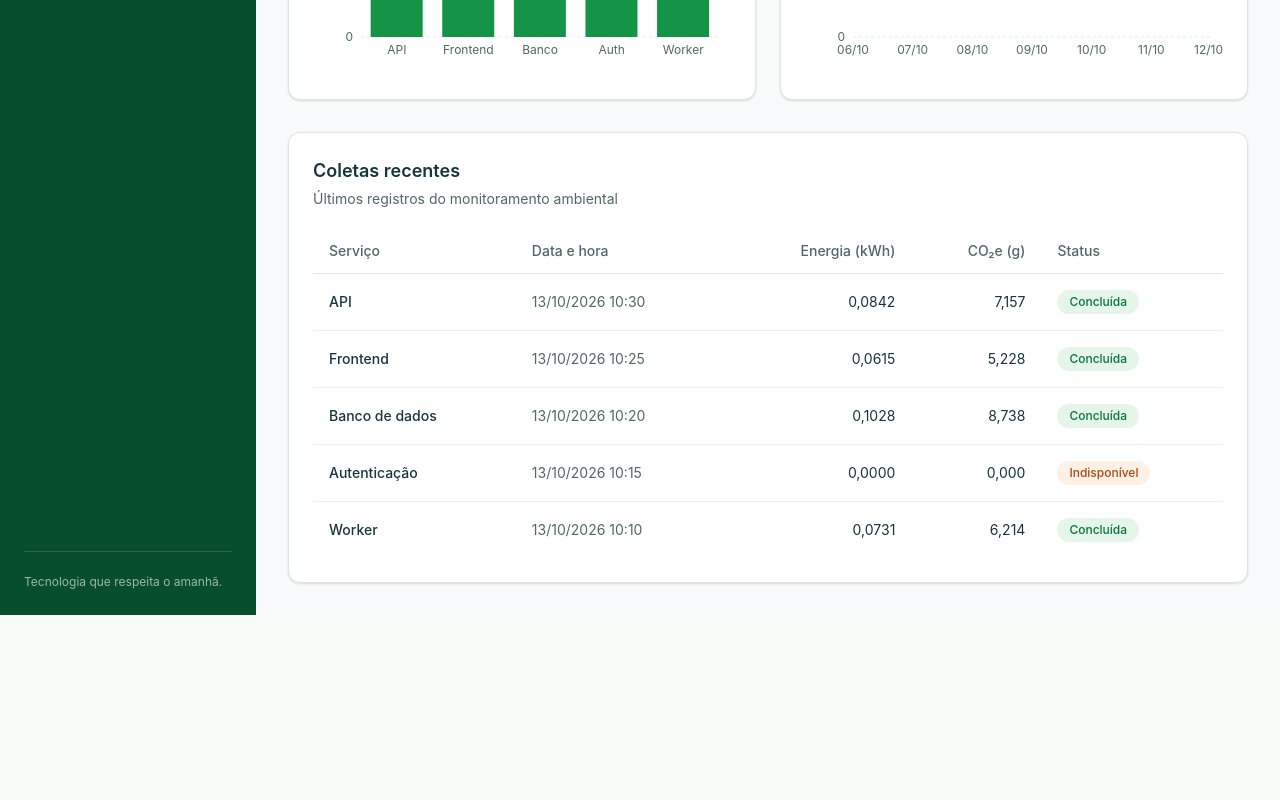
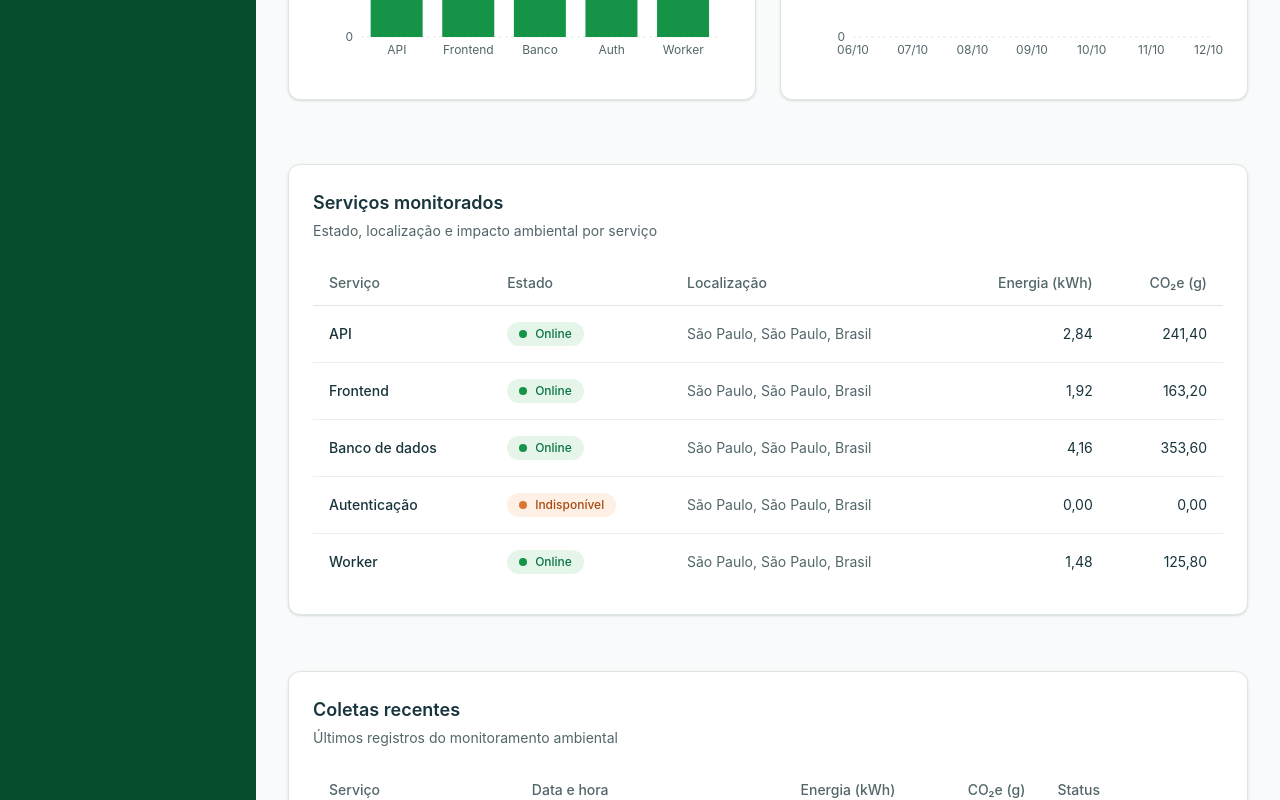
Before and after one commit to devmaster-organizations/greener, a Next.js app in the folder frontend/: page / in a window 1280 px wide. Shown: the part 700-1500 px from the top of the page. Before the commit the page ends 1315 px from the top, so only its background shows below. Built offline with nearby package versions, Linux system fonts and the light colour scheme.

Commit message:
feat: adiciona lista de servicos monitorados

```diff
--- a/frontend/src/app/page.tsx
+++ b/frontend/src/app/page.tsx
@@ -5,12 +5,14 @@ import IndicadorCard from "../components/dashboard/IndicadorCard";
 import ImpactoPorServico from "../components/dashboard/ImpactoPorServico";
 import HistoricoImpacto from "../components/dashboard/HistoricoImpacto";
 import UltimasColetas from "../components/dashboard/UltimasColetas";
+import ServicosMonitorados from "../components/dashboard/ServicosMonitorados";
 
 import {
   indicadoresDashboard,
   impactoPorServico,
   historicoImpacto,
   ultimasColetas,
+  servicosMonitorados,
 } from "../data/mockDashboard";
 
 
@@ -49,7 +51,14 @@ export default function Home() {
           <HistoricoImpacto dados={historicoImpacto} />
         </section>
 
-        <UltimasColetas dados={ultimasColetas} />
+        <section
+          className="mt-8 grid grid-cols-1 gap-6 2xl:grid-cols-2"
+          aria-label="Detalhes do monitoramento"
+        >
+          <ServicosMonitorados dados={servicosMonitorados} />
+
+          <UltimasColetas dados={ultimasColetas} />
+        </section>
 
       </main>
 
--- /dev/null
+++ b/frontend/src/components/dashboard/ServicosMonitorados.tsx
@@ -0,0 +1,112 @@
+
+interface Servico {
+  id: number;
+  nome: string;
+  status: "Online" | "Indisponível";
+  pais: string;
+  regiao: string;
+  cidade: string;
+  energiaKwh: number;
+  co2e: number;
+}
+
+interface ServicosMonitoradosProps {
+  dados: Servico[];
+}
+
+export default function ServicosMonitorados({
+  dados,
+}: ServicosMonitoradosProps) {
+  return (
+    <section className="mt-8 rounded-xl border border-[#DCE8DF] bg-white p-6 shadow-sm">
+      <div className="mb-5">
+        <h2 className="text-lg font-semibold text-[#18343C]">
+          Serviços monitorados
+        </h2>
+
+        <p className="mt-1 text-sm text-[#52666A]">
+          Estado, localização e impacto ambiental por serviço
+        </p>
+      </div>
+
+      <div className="overflow-x-auto">
+        <table className="w-full min-w-[850px] text-left text-sm">
+          <thead>
+            <tr className="border-b border-[#DCE8DF] text-[#52666A]">
+              <th className="px-4 py-3 font-medium">Serviço</th>
+              <th className="px-4 py-3 font-medium">Estado</th>
+              <th className="px-4 py-3 font-medium">Localização</th>
+              <th className="px-4 py-3 text-right font-medium">
+                Energia (kWh)
+              </th>
+              <th className="px-4 py-3 text-right font-medium">
+                CO₂e (g)
+              </th>
+            </tr>
+          </thead>
+
+          <tbody>
+            {dados.map((servico) => (
+              <tr
+                key={servico.id}
+                className="border-b border-[#E8EFEA] last:border-0 hover:bg-[#F7FAF7]"
+              >
+                <td className="px-4 py-4 font-medium text-[#18343C]">
+                  {servico.nome}
+                </td>
+
+                <td className="px-4 py-4">
+                  <span
+                    className={`inline-flex items-center gap-2 rounded-full px-3 py-1 text-xs font-medium ${
+                      servico.status === "Online"
+                        ? "bg-[#E5F5E9] text-[#087443]"
+                        : "bg-[#FFF0E5] text-[#A64B12]"
+                    }`}
+                  >
+                    <span
+                      className={`h-2 w-2 rounded-full ${
+                        servico.status === "Online"
+                          ? "bg-[#159447]"
+                          : "bg-[#D97732]"
+                      }`}
+                    />
+                    {servico.status}
+                  </span>
+                </td>
+
+                <td className="px-4 py-4 text-[#52666A]">
+                  {servico.cidade}, {servico.regiao}, {servico.pais}
+                </td>
+
+                <td className="px-4 py-4 text-right text-[#18343C]">
+                  {servico.energiaKwh.toLocaleString("pt-BR", {
+                    minimumFractionDigits: 2,
+                    maximumFractionDigits: 4,
+                  })}
+                </td>
+
+                <td className="px-4 py-4 text-right text-[#18343C]">
+                  {servico.co2e.toLocaleString("pt-BR", {
+                    minimumFractionDigits: 2,
+                    maximumFractionDigits: 3,
+                  })}
+                </td>
+              </tr>
+            ))}
+
+            {dados.length === 0 && (
+              <tr>
+                <td
+                  colSpan={5}
+                  className="px-4 py-8 text-center text-[#52666A]"
+                >
+                  Nenhum serviço encontrado.
+                </td>
+              </tr>
+            )}
+          </tbody>
+        </table>
+      </div>
+    </section>
+  );
+}
--- a/frontend/src/data/mockDashboard.ts
+++ b/frontend/src/data/mockDashboard.ts
@@ -175,3 +175,92 @@ export const ultimasColetas = [
   co2e: number;
   status: "Concluída" | "Indisponível";
 }[];
+
+
+
+/**
+ * DADOS SIMULADOS — SERVIÇOS MONITORADOS
+ *
+ * INTEGRAÇÃO COM O BACKEND:
+ * Substituir estes dados pelos serviços retornados pela API NestJS.
+ *
+ * Tabela sugerida: servicos
+ *
+ * Campos sugeridos:
+ * - id: identificador do serviço;
+ * - nome: nome do serviço;
+ * - status: situação atual do monitoramento;
+ * - pais: país onde o serviço está localizado;
+ * - regiao: região ou estado;
+ * - cidade: cidade;
+ * - energia_kwh: energia estimada no período;
+ * - co2e_g: emissões estimadas em gramas de CO₂e.
+ *
+ * Os valores ambientais devem corresponder ao período consultado.
+ * A API poderá obter energia e emissões do histórico de coletas,
+ * relacionado ao serviço pelo seu identificador.
+ *
+ * Confirmar os nomes das tabelas, campos e endpoints com o responsável
+ * pelo backend antes da integração definitiva.
+ */
+export const servicosMonitorados = [
+  {
+    id: 1,
+    nome: "API",
+    status: "Online",
+    pais: "Brasil",
+    regiao: "São Paulo",
+    cidade: "São Paulo",
+    energiaKwh: 2.84,
+    co2e: 241.4,
+  },
+  {
+    id: 2,
+    nome: "Frontend",
+    status: "Online",
+    pais: "Brasil",
+    regiao: "São Paulo",
+    cidade: "São Paulo",
+    energiaKwh: 1.92,
+    co2e: 163.2,
+  },
+  {
+    id: 3,
+    nome: "Banco de dados",
+    status: "Online",
+    pais: "Brasil",
+    regiao: "São Paulo",
+    cidade: "São Paulo",
+    energiaKwh: 4.16,
+    co2e: 353.6,
+  },
+  {
+    id: 4,
+    nome: "Autenticação",
+    status: "Indisponível",
+    pais: "Brasil",
+    regiao: "São Paulo",
+    cidade: "São Paulo",
+    energiaKwh: 0,
+    co2e: 0,
+  },
+  {
+    id: 5,
+    nome: "Worker",
+    status: "Online",
+    pais: "Brasil",
+    regiao: "São Paulo",
+    cidade: "São Paulo",
+    energiaKwh: 1.48,
+    co2e: 125.8,
+  },
+] satisfies {
+  id: number;
+  nome: string;
+  status: "Online" | "Indisponível";
+  pais: string;
+  regiao: string;
+  cidade: string;
+  energiaKwh: number;
+  co2e: number;
+}[];
```
